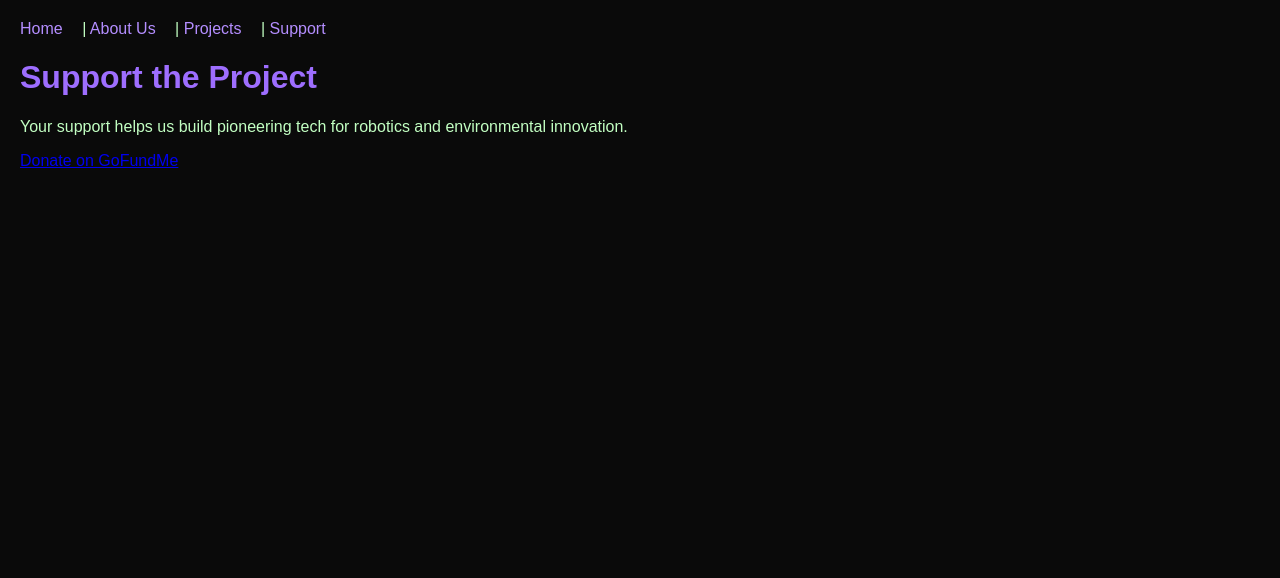
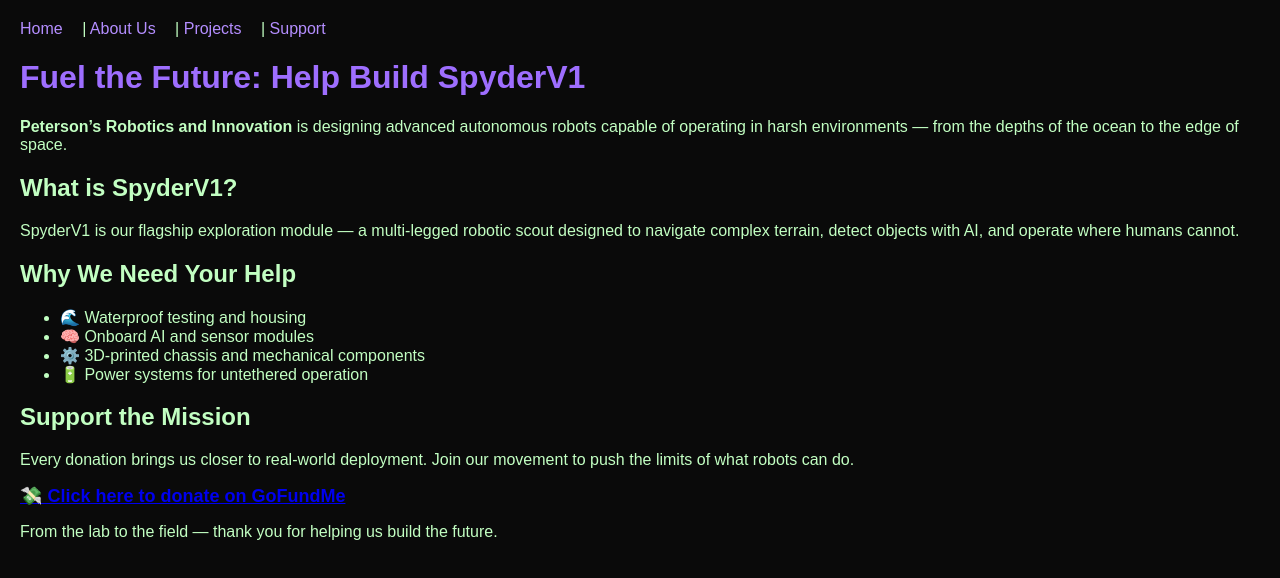
Before and after one commit to MechaBarbarians/Petersons-robotics-and-Innovation, a plain HTML site: page supportTheProjectV1.html in a window 1280 px wide. Drawn offline with Linux system fonts and the light colour scheme.

Commit message:
Add files via upload

```diff
--- a/supportTheProjectV1.html
+++ b/supportTheProjectV1.html
@@ -11,8 +11,24 @@
         <a href="projects.html">Projects</a> |
         <a href="supportTheProjectV1.html">Support</a>
     </nav>
-    <h1>Support the Project</h1>
-    <p>Your support helps us build pioneering tech for robotics and environmental innovation.</p>
-    <p><a href="https://www.gofundme.com/">Donate on GoFundMe</a></p>
+    <h1>Fuel the Future: Help Build SpyderV1</h1>
+    <p><strong>Peterson’s Robotics and Innovation</strong> is designing advanced autonomous robots capable of operating in harsh environments — from the depths of the ocean to the edge of space.</p>
+
+    <h2>What is SpyderV1?</h2>
+    <p>SpyderV1 is our flagship exploration module — a multi-legged robotic scout designed to navigate complex terrain, detect objects with AI, and operate where humans cannot.</p>
+
+    <h2>Why We Need Your Help</h2>
+    <ul>
+        <li>🌊 Waterproof testing and housing</li>
+        <li>🧠 Onboard AI and sensor modules</li>
+        <li>⚙️ 3D-printed chassis and mechanical components</li>
+        <li>🔋 Power systems for untethered operation</li>
+    </ul>
+
+    <h2>Support the Mission</h2>
+    <p>Every donation brings us closer to real-world deployment. Join our movement to push the limits of what robots can do.</p>
+    <p><a href="https://www.gofundme.com/f/fuel-the-future-help-build-spider-v1" target="_blank" style="font-weight:bold; font-size:18px;">💸 Click here to donate on GoFundMe</a></p>
+
+    <p>From the lab to the field — thank you for helping us build the future.</p>
 </body>
 </html>
```
Also changed, not shown: 1 other file.
